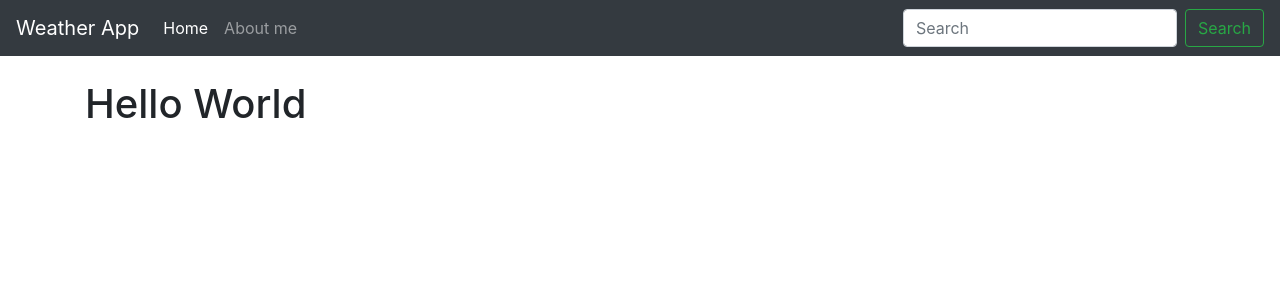
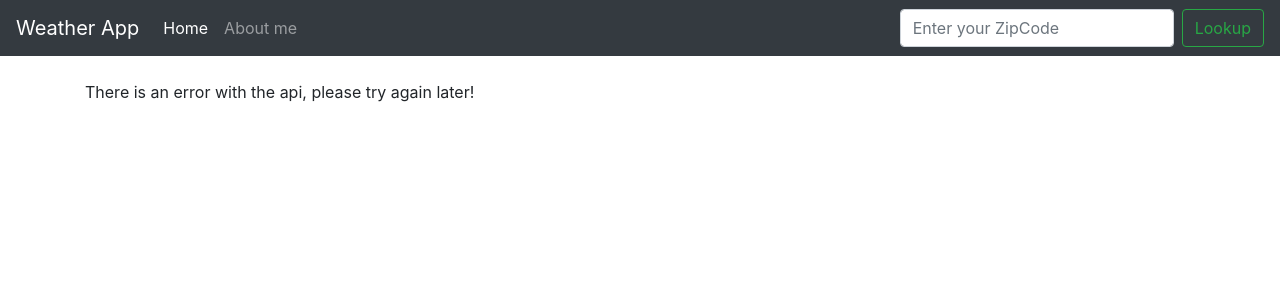
Before and after one commit to ahmed-3li/djangoweather, a Django app: page / in a window 1280 px wide. Shown: the top 300 px of the page. Run offline with Django 3.2, Linux system fonts and the light colour scheme; data that the repository does not hold is empty; some libraries are stand-ins or nearby versions.

Commit message:
final project

```diff
--- a/lookup/templates/base.html
+++ b/lookup/templates/base.html
@@ -28,9 +28,11 @@
       </li>
 
     </ul>
-    <form class="form-inline my-2 my-lg-0">
-      <input class="form-control mr-sm-2" type="search" placeholder="Search" aria-label="Search">
-      <button class="btn btn-outline-success my-2 my-sm-0" type="submit">Search</button>
+    <form action = "{% url 'home' %}" class="form-inline my-2 my-lg-0" method="POST">
+      {% csrf_token %}
+      <input class="form-control mr-sm-2" type="search" placeholder="Enter your ZipCode" aria-label="Search"
+      name = 'zipcode'>
+      <button class="btn btn-outline-success my-2 my-sm-0" type="submit">Lookup</button>
     </form>
   </div>
 </nav>
--- a/lookup/templates/home.html
+++ b/lookup/templates/home.html
@@ -2,6 +2,28 @@
 
 {% block content %}
 
-<h1>Hello World</h1>
 
+
+
+{% if api %}
+	{% if api == 'error'%}
+	There is an error with the api, please try again later!
+	{%else%}
+
+<div class="jumbotron">
+  <h1 class="display-4">{{ api.0.Category.Name }}</h1>
+  <p class="lead">Air Quality of {{ api.0.ReportingArea }} is {{ api.0.AQI }}</p>
+  <hr class="my-4">
+
+  {% if api.0.Category.Name == 'Good' %}
+  <p>That's very cool category, you can go run!</p>
+  {%else%}
+  <p>Don't go out!</p>
+  {%endif%}
+	<p class="lead"> </p>
+</div>
+
+
+	{%endif%}
+{% endif %}
 {% endblock %}
--- a/lookup/views.py
+++ b/lookup/views.py
@@ -2,7 +2,25 @@
 
 
 def home(request):
-	return render(request, 'home.html', {})
+	import json
+	import requests
+
+	if request.method == 'POST':
+		zipcode = request.POST['zipcode']
+
+		api = requests.get("http://www.airnowapi.org/aq/observation/zipCode/current/?format=application/json&zipCode="+zipcode+"&distance=25&API_KEY=CF464AE6-F07E-406D-A5F8-59320C065759")
+		try:
+			api = json.loads(api.content)
+		except Exception as e:
+			api = 'error'
+		return render(request, 'home.html', {'api' : api})
+	else:
+		api = requests.get("http://www.airnowapi.org/aq/observation/zipCode/current/?format=application/json&zipCode=20002&distance=25&API_KEY=CF464AE6-F07E-406D-A5F8-59320C065759")
+		try:
+			api = json.loads(api.content)
+		except Exception as e:
+			api = 'error'
+		return render(request, 'home.html', {'api' : api})
 
 def about(request):
 	return render(request, 'about.html', {})
```
